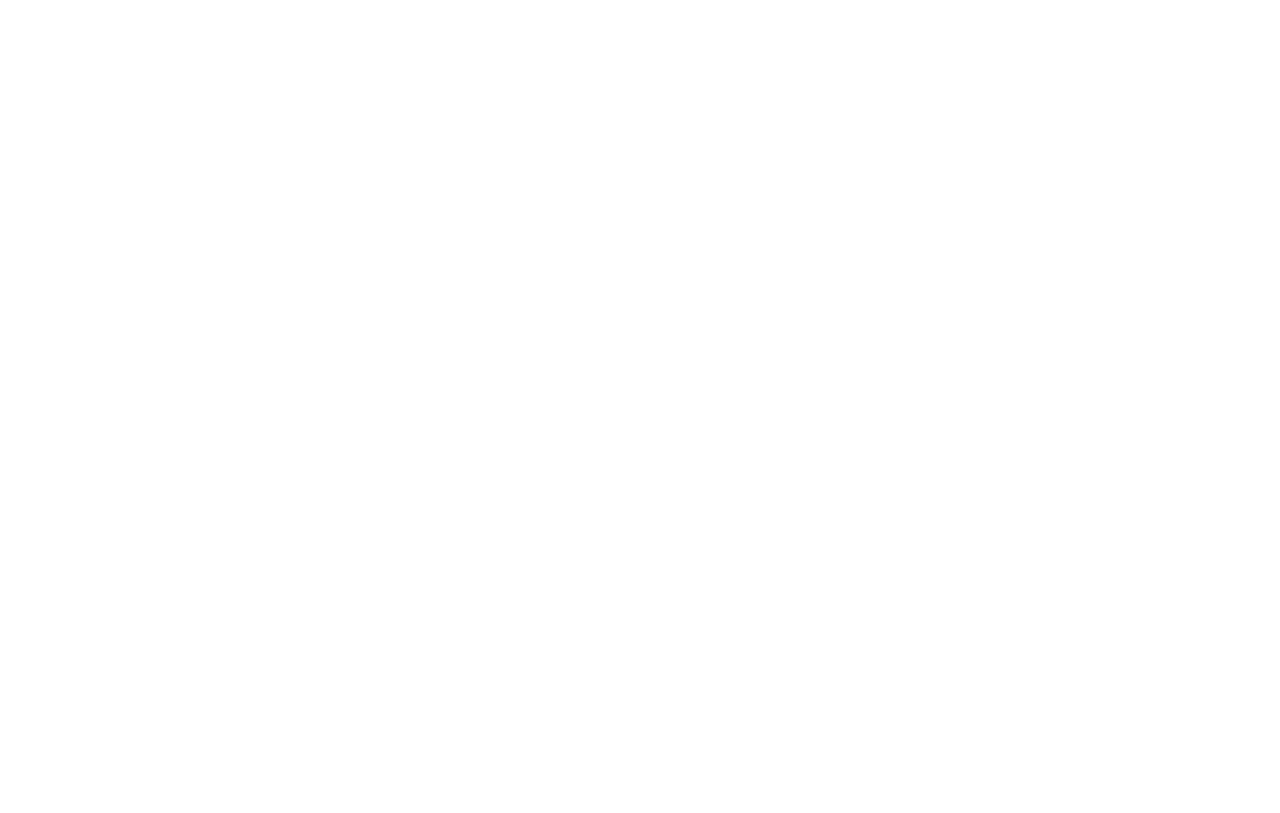
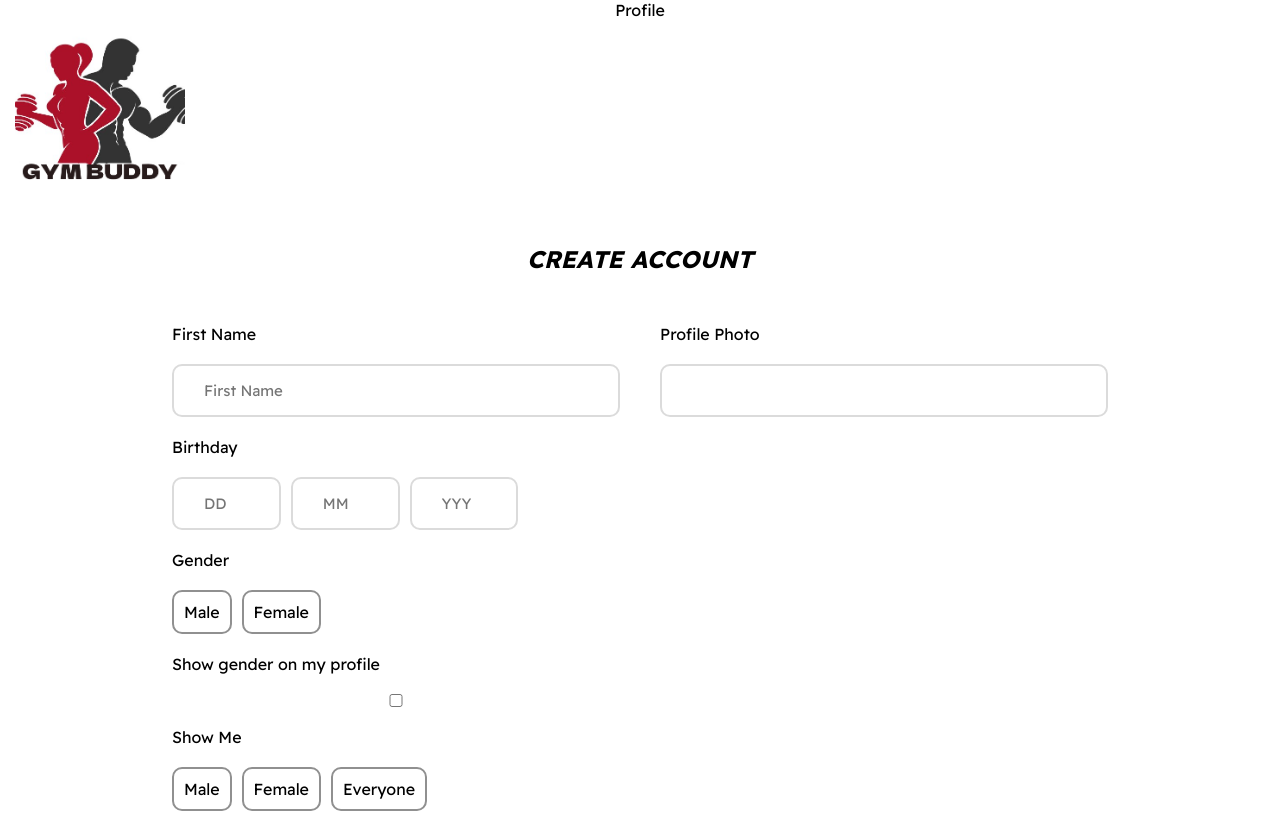
Before and after one commit to GymBody/react-app, a React (Vite) app: page /profile in a window 1280 px wide. Before the commit this address had no page. Shown: the top 813 px of the page. Built offline with nearby package versions, Linux system fonts and the light colour scheme.

Commit message:
finish styling the profile form

```diff
--- a/src/App.css
+++ b/src/App.css
@@ -5,6 +5,10 @@
   margin: 0;
   padding: 0;
   text-align: center;
+}
+
+h2 {
+  font-style: italic;
 }
 
 /*body {
@@ -34,6 +38,8 @@
   border-radius: 30px;
   border: none;
 }
+
+
 
 .secondary-button {
   color: rgb(121, 119, 119);
@@ -71,7 +77,7 @@
   padding: 10px 20px;
   border-radius: 10px;
   border: none;
-  margin: 30px;
+  margin: 10px;
 }
 
 nav .nav-button:disabled {
@@ -93,13 +99,13 @@
 .overlay {
   width: 100vw;
   height: 100vh;
-  /*position: fixed;*/
+  position: fixed;
   background: linear-gradient(to bottom,
       rgba(0, 0, 0, 0.65) 0%,
       rgba(0, 0, 0, 0) 100%)
 }
 
-/*. url('images/xxx.png')*/
+/*, url('images/xxx.png')*/
 
 
 /*-----Auth Model--------*/
@@ -131,4 +137,78 @@
   padding: 8px;
   margin: 8px;
   font-size: 17px;
+  width: 90%;
 }
+
+
+/*-------------------- profileForm ------------------*/
+
+.profileForm form {
+  display: flex;
+  justify-content: center;
+
+}
+
+.profileForm form input {
+  padding: 15px 30px;
+  margin: 10px 0;
+  font-size: 15px;
+  border: solid 2px rgb(219, 219, 219);
+  border-radius: 10px;
+
+}
+
+.profileForm form section {
+  display: flex;
+  flex-direction: column;
+  padding: 20px;
+  width: 35%;
+  text-align: start;
+}
+
+.onboarding form input::-webkit-outer-spin-button,
+.onboarding form input::-webkit-inner-spin-button {
+  -webkit-appearance: none;
+  margin: 0
+}
+
+.profileForm form label {
+  margin: 10px 0;
+}
+
+.profileForm form .multiple-input-container {
+  display: flex;
+  flex-direction: row;
+}
+
+.profileForm form .multiple-input-container input {
+  margin-right: 10px;
+}
+
+.profileForm form .multiple-input-container label {
+  padding: 10px;
+  border: solid 2px rgb(144, 144, 144);
+  border-radius: 10px;
+  transition: all 0.3s;
+  margin-right: 10px;
+}
+
+.profileForm form input[type="radio"] {
+  display: none;
+}
+
+.profileForm form input[type="number"] {
+  width: 10%;
+}
+
+.profileForm form input[type="radio"]:checked+label {
+  border: solid 2px rgb(221, 39, 22);
+}
+
+.onboarding form input[type="submit"]:hover {
+  background-color: rgb(235, 235, 235);
+}
+
+.onboarding form input[type="submit"]:active {
+  background-color: rgb(226, 115, 155);
+}
--- a/src/App.jsx
+++ b/src/App.jsx
@@ -11,8 +11,8 @@
     <BrowserRouter>
       <Routes>
         <Route path="/" element={<Login />} />
-        <Route path="/about" element={<Search />} />
-        <Route path="/about" element={<Profile />} />
+        <Route path="/Search" element={<Search />} />
+        <Route path="/profile" element={<Profile />} />
       </Routes>
     </BrowserRouter>
   )
--- a/src/components/AuthModule.jsx
+++ b/src/components/AuthModule.jsx
@@ -15,6 +15,7 @@
         setShowModel(false)
     }
 
+
     const handleSubmit = (e) => {
         e.preventDefault()
         try {
@@ -29,13 +30,9 @@
         }
     }
 
-
-
-
-
     return (
         <div className="auth-model">
-            <div className="close-icon" onClick={handleClick}>x</div>
+            <div className="close-icon" onClick={handleClick}>⦻</div>
             <h2>{isSignUp ? 'CREATE ACCOUNT' : 'LOG IN'}</h2>
             <p>By clicking Log In, you agree to our terms. Learn how we process your data in our Privacy Policy and Cookie Policy.</p>
             <form onSubmit={handleSubmit}>
@@ -69,8 +66,9 @@
                 />}
                 <input className='secondary-button' type='submit' />
                 <p>{error}</p>
-
             </form>
+            <hr />
+            <h2>Hit the Gym</h2>
         </div>
     )
 }
--- a/src/components/Nav.jsx
+++ b/src/components/Nav.jsx
@@ -12,7 +12,6 @@
     return (
         <nav>
             <div className="logo-container">
-                {/* change the second 'colorLogo' to black & */}
                 <img className="logo" src={minimal ? colorLogo : bkLogo} />
             </div>
             {!authToken && !minimal && <button
--- a/src/pages/Login.jsx
+++ b/src/pages/Login.jsx
@@ -26,7 +26,7 @@
             />
             <div className="home">
                 <h1 className="primary-title">
-                    Swipe Right
+                    Swipe Right®
                 </h1>
                 <button className="primary-button" onClick={handleClick}>
                     {authToken ? 'Signout' : 'Create AccountE'}
--- a/src/pages/Profile.jsx
+++ b/src/pages/Profile.jsx
@@ -1,8 +1,169 @@
+import Nav from '../components/Nav'
+import { useState } from 'react'
 
 const Profile = () => {
+    const authToken = true
+
+
+    const handleSubmit = (e) => {
+        e.preventDefault()
+        console.log("submitted")
+    }
+    const handleChange = () => {
+        console.log("submitted")
+    }
+
     return (
-        <div>
-        </div>
+        <>
+            Profile
+            <Nav
+                minimal={true}
+                authToken={true}
+                setShowModel={() => { }}
+                showModel={false}
+            />
+            <div className="profileForm">
+                <h2>CREATE ACCOUNT</h2>
+
+                <form onSubmit={handleSubmit}>
+                    <section>
+                        <label htmlFor="first_name">First Name</label>
+                        <input
+                            id="first_name"
+                            type="text"
+                            name="first_name"
+                            placeholder="First Name"
+                            required={true}
+                            value={""}
+                            onChange={handleChange}
+                        />
+                        <label>Birthday</label>
+                        <div className="multiple-input-container">
+                            <input
+                                id="dob_day"
+                                type="number"
+                                name="dob_day"
+                                placeholder="DD"
+                                required={true}
+                                value={""}
+                                onChange={handleChange}
+                            />
+                            <input
+                                id="dob_month"
+                                type="number"
+                                name="dob_month"
+                                placeholder="MM"
+                                required={true}
+                                value={""}
+                                onChange={handleChange}
+                            />
+                            <input
+                                id="dob_year"
+                                type="number"
+                                name="dob_year"
+                                placeholder="YYYY"
+                                required={true}
+                                value={""}
+                                onChange={handleChange}
+                            />
+                        </div>
+
+
+                        <label>Gender</label>
+                        <div className="multiple-input-container">
+                            <input
+                                id="male_gender_identity"
+                                type="radio"
+                                name="gender_identity"
+                                value="male"
+                                onChange={handleChange}
+                                checked={false}
+                            />
+                            <label htmlFor="male_gender_identity">Male</label>
+                            <input
+                                id="female_gender_identity"
+                                type="radio"
+                                name="gender_identity"
+                                value="female"
+                                onChange={handleChange}
+                                checked={false}
+                            />
+                            <label htmlFor="female_gender_identity">Female</label>
+                        </div>
+
+                        <label htmlFor="show-gender">Show gender on my profile</label>
+                        <input
+                            id="show-gender"
+                            type="checkbox"
+                            name="show_gender"
+                            onChange={handleChange}
+                            checked={false}
+                        />
+
+                        <label>Show Me</label>
+                        <div className="multiple-input-container">
+                            <input
+                                id="male_gender_identity"
+                                type="radio"
+                                name="gender_identity"
+                                value="male"
+                                onChange={handleChange}
+                                checked={false}
+                            />
+                            <label htmlFor="male_gender_identity">Male</label>
+                            <input
+                                id="female_gender_identity"
+                                type="radio"
+                                name="gender_identity"
+                                value="female"
+                                onChange={handleChange}
+                                checked={false}
+                            />
+                            <label htmlFor="female_gender_identity">Female</label>
+                            <input
+                                id="everyone_gender_identity"
+                                type="radio"
+                                name="gender_identity"
+                                value="everyone"
+                                onChange={handleChange}
+                                checked={false}
+                            />
+                            <label htmlFor="everyone_gender_identity">Everyone</label>
+                        </div>
+
+                        <label htmlFor="about">About me</label>
+                        <input
+                            id="about"
+                            type="text"
+                            name="about"
+                            required={true}
+                            placeholder="I like long walks .. "
+                            value={""}
+                            onChange={handleChange}
+                        />
+                        <input type="submit" />
+                    </section>
+
+                    <section>
+                        <label htmlFor="photo">Profile Photo</label>
+                        <input
+                            type="url"
+                            name="url"
+                            id="url"
+                            onChange={handleChange}
+                            required={true}
+                        />
+                        <div className="photo-container">
+
+                        </div>
+
+
+
+                    </section>
+                </form>
+
+            </div >
+        </>
     )
 }
 export default Profile
```
